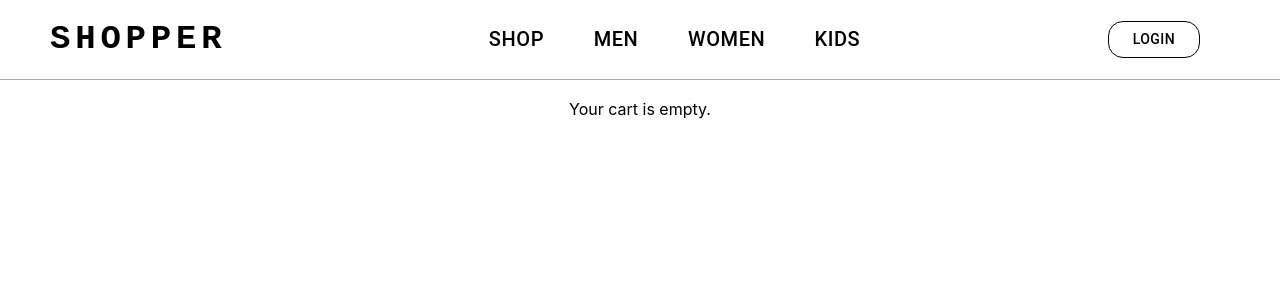
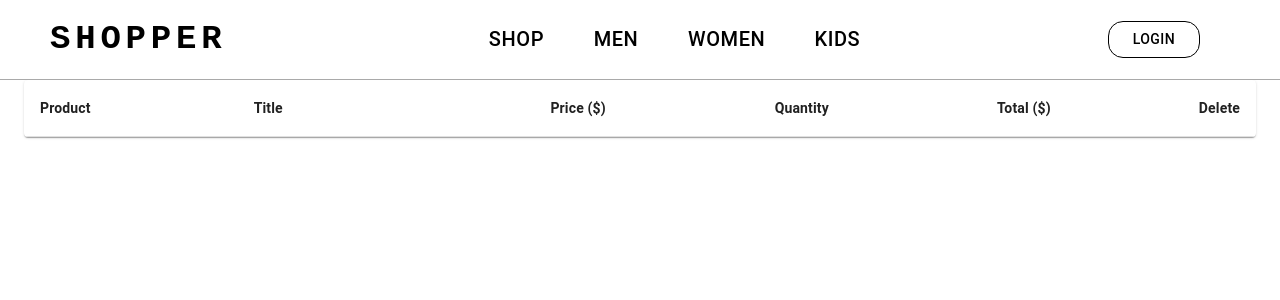
Before and after one commit to Amine-73/E-CommerceWebSite, a React (Create React App) app in the folder e-comweb/: page /Cart in a window 1280 px wide. Shown: the top 300 px of the page. Built offline with nearby package versions, Linux system fonts and the light colour scheme; some icons are missing.

Commit message:
Feat: Finalize Cart component with full functionality

```diff
--- a/e-comweb/src/Cart.js
+++ b/e-comweb/src/Cart.js
@@ -1,14 +1,79 @@
-import { useContext } from 'react';
+import { useContext, useState } from 'react';
 import { CartContext } from './Contexts/CartContext'; // Import the CartContext
 import Header from './header';
+import Table from '@mui/material/Table';
+import TableBody from '@mui/material/TableBody';
+import TableCell from '@mui/material/TableCell';
+import TableContainer from '@mui/material/TableContainer';
+import TableHead from '@mui/material/TableHead';
+import TableRow from '@mui/material/TableRow';
+import Paper from '@mui/material/Paper';
+import Container from '@mui/material/Container';
+import ClearIcon from '@mui/icons-material/Clear';
+import IconButton from '@mui/material/IconButton';
+
 const Cart = () => {
-    const { cartItems, totalQuantity, totalPrice } = useContext(CartContext);
+    const { cartItems, totalQuantity, totalPrice,setQuantity ,Quantity,setTotalQuantity} = useContext(CartContext);
+    const [cartItem,setCartItem]=useState(cartItems)
+
+    function handlDeletItem(Id){
+        cartItem.map((event)=>{
+            if(event.id=== Id){
+                const AllItem=cartItem.filter((event)=>{
+                    return event.id!==Id;
+                })
+                setCartItem(AllItem)
+                setTotalQuantity(totalQuantity-event.quantity)
+            }
+            return 0;
+        })
+
+
+    }
 
     return (
         <>
         <Header/>
-        <div style={{paddingTop:"30px"}}>
-            <h2>Your Cart ({totalQuantity} items)</h2>
+        <Container maxWidth="xl">
+        <div style={{paddingTop:"80px"}}>
+
+        <TableContainer component={Paper}>
+      <Table sx={{ minWidth: 650 }} aria-label="simple table">
+        <TableHead>
+          <TableRow>
+            <TableCell sx={{fontWeight:"bold"}}>Product</TableCell>
+            <TableCell sx={{fontWeight:"bold"}}>Title</TableCell>
+            <TableCell align="right" sx={{fontWeight:"bold"}}>Price&nbsp;($)</TableCell>
+            <TableCell align="right" sx={{fontWeight:"bold"}}>Quantity</TableCell>
+            <TableCell align="right" sx={{fontWeight:"bold"}}>Total&nbsp;($)</TableCell>
+            <TableCell align="right" sx={{fontWeight:"bold"}}>Delete</TableCell>
+          </TableRow>
+        </TableHead>
+        <TableBody>
+          {cartItem.map((row) => (
+            <TableRow
+              key={row.id}
+              sx={{ '&:last-child td, &:last-child th': { border: 0 } }}
+            >
+              <TableCell component="th" scope="row">
+                MM
+              </TableCell>
+              <TableCell >{row.name}</TableCell>
+              <TableCell align="right">${row.lowPrice}</TableCell>
+              <TableCell align="right">{row.quantity}</TableCell>
+              <TableCell align="right">${row.itemTotalPrice}</TableCell>
+              <TableCell align="right"><IconButton onClick={()=>handlDeletItem(row.id)} aria-label="delete"  color="primary"><ClearIcon/></IconButton></TableCell>
+            </TableRow>
+          ))}
+        </TableBody>
+      </Table>
+    </TableContainer>
+
+
+
+
+
+            {/* <h2>Your Cart ({totalQuantity} items)</h2>
             {cartItems.length === 0 ? (
                 <p>Your cart is empty.</p>
             ) : (
@@ -22,8 +87,8 @@ const Cart = () => {
                     </ul>
                     <h3>Total: $ {totalPrice}</h3>
                 </div>
-            )}
-        </div>
+            )} */}
+        </div></Container>
         </>
 
     );
--- a/e-comweb/src/Contexts/CartContext.js
+++ b/e-comweb/src/Contexts/CartContext.js
@@ -1,44 +1,3 @@
-// import { createContext, useState } from "react";
-// import { useParams } from "react-router-dom";
-
-// export const CartContext = createContext();
-
-// //create the provider component
-// export const CartProvider = ({ Children }) => {
-//   const productId = useParams();
-//   const [cartItems, setCartItems] = useState([]);
-
-//   // Function to add a product to the cart
-//   const addToCart = (product) => {
-//     const existingProduct = product.find((e) => e.id === productId);
-
-//     // check if the item aready existe
-//     if (existingProduct) {
-//       setCartItems({
-//         ...existingProduct,
-//         quantity: existingProduct.quantity + 1,
-//       });
-//     } else {
-//       setCartItems([...cartItems, { ...product, quantity: 1 }]);
-//     }
-//   };
-
-//   const totalQuantity = cartItems.reduce((sum, item) => sum + item.quantity, 0);
-//   const totalPrice = cartItems.reduce(
-//     (sum, item) => sum + item.quantity * parseFloat(item.price),
-//     0
-//   );
-
-//   return (
-//     <CartContext.Provider
-//       value={{ addToCart, totalQuantity, totalPrice, cartItems }}
-//     >
-//       {Children}
-//     </CartContext.Provider>
-//   );
-// };
-
-
 import  { createContext, useState } from 'react';
 
 // Create the context
@@ -48,6 +7,8 @@ export const CartContext = createContext();
 export const CartProvider = ({ children }) => {
     // This is the main state that will hold all your cart items
     const [cartItems, setCartItems] = useState([]);
+    const [Quantity,setQuantity]=useState()
+    const [totalQuantity,setTotalQuantity]=useState()
 
     // Function to add a product to the cart
     const addToCart = (product) => {
@@ -58,26 +19,33 @@ export const CartProvider = ({ children }) => {
             // If it exists, update the quantity
             setCartItems(
                 cartItems.map(item =>
+
                     item.id === product.id
-                        ? { ...existingItem, quantity: existingItem.quantity + 1 }
+                        ? { ...existingItem, quantity: existingItem.quantity + 1,itemTotalPrice:(existingItem.quantity+1)*item.lowPrice}
                         : item
                 )
             );
+            setQuantity(existingItem.quantity+1)
         } else {
             // If it's a new item, add it to the cart with a quantity of 1
-            setCartItems([...cartItems, { ...product, quantity: 1 }]);
+            setCartItems([...cartItems, { ...product, quantity: 1 ,itemTotalPrice:product.lowPrice}]);
+            setQuantity(1)
         }
+        const Calc=cartItems.reduce((sum, item) => sum + item.quantity, 0)+1
+        setTotalQuantity(Calc)
     };
+
 
     // You can add more functions here, like removeFromCart, clearCart, etc.
 
     // Calculate total price and total quantity
-    const totalQuantity = cartItems.reduce((sum, item) => sum + item.quantity, 0);
-    const totalPrice = cartItems.reduce((sum, item) => sum + (item.quantity * parseFloat(item.lowPrice)), 0);
+
+
+    const totalPrice = cartItems.reduce((sum, item) =>sum +  (item.quantity * parseFloat(item.lowPrice)), 0);
 
 
     return (
-        <CartContext.Provider value={{ cartItems, addToCart, totalQuantity, totalPrice }}>
+        <CartContext.Provider value={{ setQuantity,Quantity,cartItems, addToCart, totalQuantity, totalPrice,setTotalQuantity }}>
             {children}
         </CartContext.Provider>
     );
--- a/e-comweb/src/Kids.js
+++ b/e-comweb/src/Kids.js
@@ -43,7 +43,7 @@ export default function Kids(){
                             </CardContent>
                             <div style={{display:'flex',margin:"7px 30px",justifyContent:"center"}}>
                                 <Typography style={{fontWeight:"bold",fontSize:"19px"}}>{event.lowPrice}</Typography>
-                                <Typography sx={{marginLeft:"15px",textDecoration:"line-through red",color:"#A9A9A9",fontSize:"19px"}} disbled>{event.heightPrice}</Typography>
+                                <Typography sx={{marginLeft:"15px",textDecoration:"line-through red",color:"#A9A9A9",fontSize:"19px"}} >{event.heightPrice}</Typography>
                             </div>
                             </Card>
 
--- a/e-comweb/src/Men.js
+++ b/e-comweb/src/Men.js
@@ -64,7 +64,7 @@ export default function Men() {
                   color: "#A9A9A9",
                   fontSize: "19px",
                 }}
-                disbled
+
               >
                 ${event.heightPrice}
               </Typography>
--- a/e-comweb/src/Women.js
+++ b/e-comweb/src/Women.js
@@ -43,7 +43,7 @@ export default function Women(){
                                     </CardContent>
                                     <div style={{display:'flex',margin:"7px 30px",justifyContent:"center"}}>
                                         <Typography style={{fontWeight:"bold",fontSize:"19px"}}>{t.lowPrice}</Typography>
-                                        <Typography sx={{marginLeft:"15px",textDecoration:"line-through red",color:"#A9A9A9",fontSize:"19px"}} disbled>{t.heightPrice}</Typography>
+                                        <Typography sx={{marginLeft:"15px",textDecoration:"line-through red",color:"#A9A9A9",fontSize:"19px"}} >{t.heightPrice}</Typography>
                                     </div>
                                     </Card>
             </Grid>
--- a/e-comweb/src/header.js
+++ b/e-comweb/src/header.js
@@ -30,7 +30,7 @@ export default function Header({myItem}){
   useEffect(()=>{
     setIndex(myItem)
   },[myItem])
-  const {totalQuantity } = useContext(CartContext);
+  const {totalQuantity ,Quantity} = useContext(CartContext);
 
 
 
--- a/e-comweb/src/landingPage.js
+++ b/e-comweb/src/landingPage.js
@@ -41,7 +41,7 @@ export default function LandingPage(){
                                             </CardContent>
                                             <div style={{display:'flex',margin:"7px 30px",justifyContent:"center"}}>
                                                 <Typography style={{fontWeight:"bold",justifyContent:"center",fontSize:"19px"}}>{t.lowPrice}</Typography>
-                                                <Typography sx={{marginLeft:"15px",textDecoration:"line-through red",color:"#A9A9A9",fontSize:"19px"}} disbled>{t.heightPrice}</Typography>
+                                                <Typography sx={{marginLeft:"15px",textDecoration:"line-through red",color:"#A9A9A9",fontSize:"19px"}}  >{t.heightPrice}</Typography>
                                             </div>
                                         </Card>
                                     </Grid>
@@ -71,7 +71,7 @@ export default function LandingPage(){
                                             </CardContent>
                                             <div style={{display:'flex',margin:"7px 30px",justifyContent:"center"}}>
                                                 <Typography style={{fontWeight:"bold",justifyContent:"center",fontSize:"19px"}}>{t.lowPrice}</Typography>
-                                                <Typography sx={{marginLeft:"15px",textDecoration:"line-through red",color:"#A9A9A9",fontSize:"19px"}} disbled>{t.heightPrice}</Typography>
+                                                <Typography sx={{marginLeft:"15px",textDecoration:"line-through red",color:"#A9A9A9",fontSize:"19px"}} >{t.heightPrice}</Typography>
                                             </div>
                                         </Card>
                                     </Grid>
```
